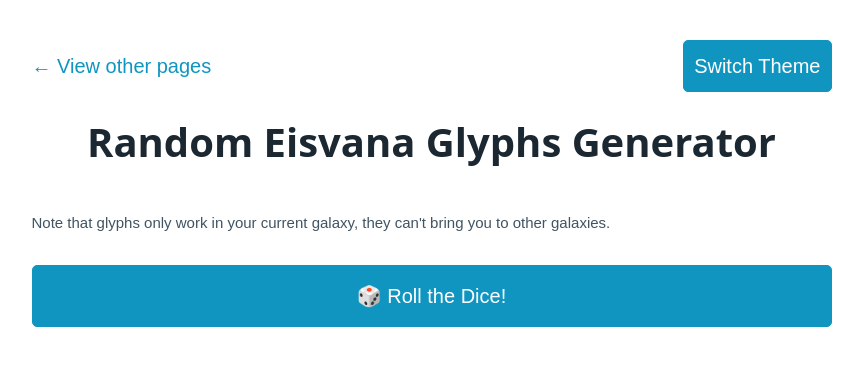
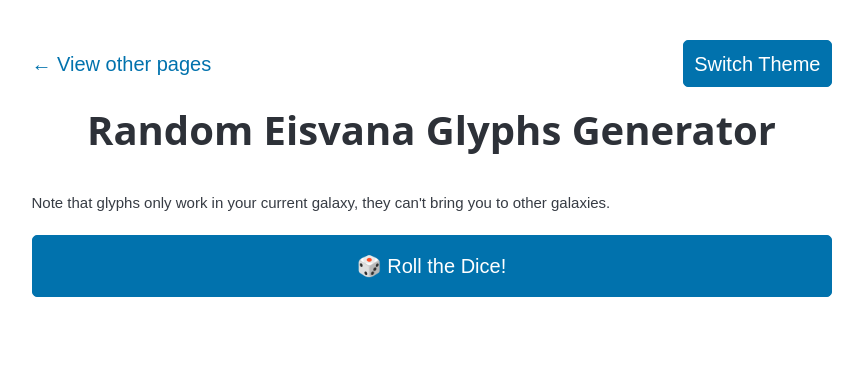
Before and after one commit to Lenni009/Random-Eisvana-Glyphs-Generator, a website built with Vite: page index.html in a window 1280 px wide. Shown: the whole page, without its empty margins (201-1064 px from the left). Built offline with nearby package versions, Linux system fonts and the light colour scheme; files whose address does not match are found by name.

Commit message:
bump package

```diff
--- a/package.json
+++ b/package.json
@@ -16,6 +16,6 @@
     "vite": "^5.1.3"
   },
   "dependencies": {
-    "@picocss/pico": "^1.5.10"
+    "@picocss/pico": "^2.0.3"
   }
 }
--- a/src/styles.css
+++ b/src/styles.css
@@ -23,8 +23,8 @@ body {
   max-width: 40rem;
 }
 
-nav button {
-  width: auto;
+.button {
+  width: 100%;
 }
 
 .title {
```
Also changed, not shown: 1 other file.
